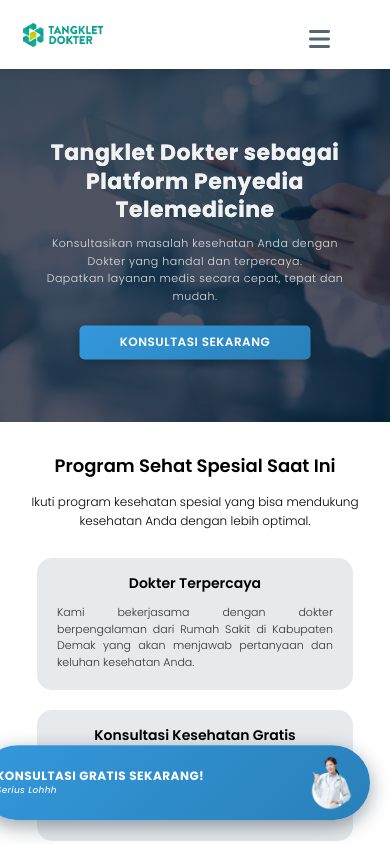
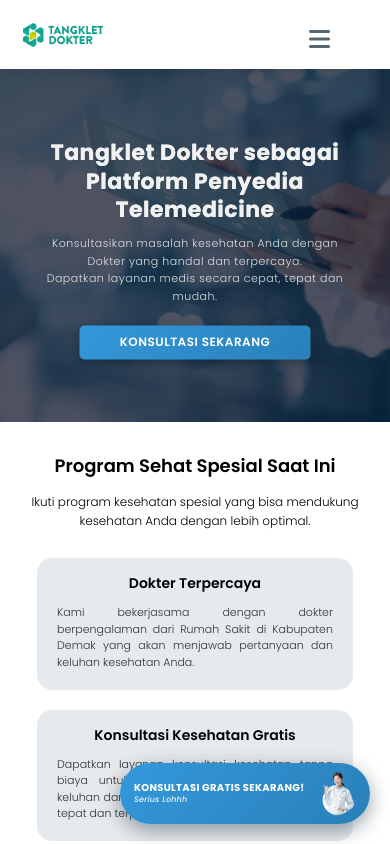
Before and after one commit to ekoandyan-ui/tangkletdokter, a plain HTML site: page index.html in a window 390 px wide. Shown: the top 844 px of the page. Drawn offline with Linux system fonts and the light colour scheme.

Commit message:
update 6 januari 2026

```diff
--- a/style.css
+++ b/style.css
@@ -87,22 +87,43 @@
   .floating-btn {
     bottom: 20px;
     right: 20px;
-        padding: 10px 16px;
-        gap: 10px;
-        border-radius: 40px;
+    padding: 8px 14px;
+    gap: 8px;
+    border-radius: 35px;
+
+    /* Properti tambahan untuk mengecilkan container */
+    max-width: 250px;
+    min-width: auto;
+    width: auto;
   }
 
+  /* Mengecilkan teks */
   .floating-text .main-text {
-        font-size: 12px;
+    font-size: 10px;
+    letter-spacing: 0.3px;
+    margin-bottom: 1px;
   }
 
   .floating-text .sub-text {
-        font-size: 9px;
+    font-size: 8px;
+    letter-spacing: 0.2px;
   }
 
+  /* Mengecilkan gambar */
   .floating-btn img {
-        width: 55px;
-        height: 55px;
+    width: 45px;
+    height: 45px;
+  }
+
+  /* Menyesuaikan animasi untuk ukuran lebih kecil */
+  .floating-btn {
+    animation: float 2.5s ease-in-out infinite;
+  }
+
+  /* Mengurangi efek hover untuk ukuran lebih kecil */
+  .floating-btn:hover {
+    transform: translateY(-2px);
+    box-shadow: 0 6px 20px rgba(0, 23, 37, 0.4);
   }
 }
 
@@ -111,7 +132,8 @@
   min-height: 100vh;
   width: 100%;
   max-width: 100%;
-    background-image: linear-gradient(rgba(4, 9, 30, 0.7), rgba(4, 9, 30, 0.7)), url(images/banner.jpg);
+  background-image: linear-gradient(rgba(4, 9, 30, 0.7), rgba(4, 9, 30, 0.7)),
+    url(images/banner.jpg);
   background-position: center;
   background-size: cover;
   position: relative;
@@ -243,7 +265,11 @@ nav img {
 .hero-btn:hover {
   transform: translateY(-4px);
   box-shadow: 0 10px 25px rgba(0, 23, 37, 0.4);
-    background: linear-gradient(135deg, #2980b9 0%, #1f6396 100%); /* Warna lebih tua */
+  background: linear-gradient(
+    135deg,
+    #2980b9 0%,
+    #1f6396 100%
+  ); /* Warna lebih tua */
 }
 
 /* Untuk tombol blue-btn */
@@ -253,7 +279,11 @@ nav img {
 }
 
 .blue-btn:hover {
-    background: linear-gradient(135deg, #1e90ff 0%, #1a7bc9 100%); /* Warna lebih tua */
+  background: linear-gradient(
+    135deg,
+    #1e90ff 0%,
+    #1a7bc9 100%
+  ); /* Warna lebih tua */
   box-shadow: 0 10px 25px rgba(0, 23, 37, 0.4);
 }
 
@@ -316,7 +346,6 @@ h3 {
   font-weight: 600;
   margin: 10px 0;
 }
-
 
 /* ==================== RUMAH SAKIT SECTION ==================== */
 .rumahsakit {
@@ -507,7 +536,6 @@ h3 {
   }
 }
 
-
 /* ==================== FASILITAS SECTION ==================== */
 .fasilitas {
   width: 80%;
@@ -520,12 +548,13 @@ h3 {
 .cta {
   margin: 100px auto;
   width: 80%;
-    background-image: linear-gradient(rgba(0, 0, 0, 0.7), rgba(0, 0, 0, 0.7)), url(images/tim_lanjutan.jpg);
+  background-image: linear-gradient(rgba(0, 0, 0, 0.7), rgba(0, 0, 0, 0.7)),
+    url(images/tim_lanjutan.jpg);
   background-position: center;
   background-size: cover;
   border-radius: 10px;
   text-align: center;
-    padding-top: 60px;    /* Kurangi dari 100px */
+  padding-top: 60px; /* Kurangi dari 100px */
   padding-bottom: 100px; /* Tetap 100px atau sesuai kebutuhan */
   padding-left: 0;
   padding-right: 0;
@@ -542,7 +571,8 @@ h3 {
 body.page-informasi .sub-header {
   height: 70vh;
   width: 100%;
-    background-image: linear-gradient(rgba(4, 9, 30, 0.7), rgba(4, 9, 30, 0.7)), url(images/informasi_rs.jpeg);
+  background-image: linear-gradient(rgba(4, 9, 30, 0.7), rgba(4, 9, 30, 0.7)),
+    url(images/informasi_rs.jpeg);
   background-position: center;
   background-size: cover;
   text-align: center;
@@ -582,7 +612,8 @@ body.page-informasi .about-col p {
 body.page-speling .sub-header {
   height: 70vh;
   width: 100%;
-    background-image: linear-gradient(rgba(4, 9, 30, 0.7), rgba(4, 9, 30, 0.7)), url(images/speling.png);
+  background-image: linear-gradient(rgba(4, 9, 30, 0.7), rgba(4, 9, 30, 0.7)),
+    url(images/speling.png);
   background-position: center;
   background-size: cover;
   text-align: center;
@@ -622,7 +653,8 @@ body.page-speling .about-col p {
 body.page-chat .sub-header {
   height: 90vh;
   width: 100%;
-    background-image: linear-gradient(rgba(4, 9, 30, 0.7), rgba(4, 9, 30, 0.7)), url(images/live_chat.jpg);
+  background-image: linear-gradient(rgba(4, 9, 30, 0.7), rgba(4, 9, 30, 0.7)),
+    url(images/live_chat.jpg);
   background-position: center;
   background-size: cover;
   text-align: center;
@@ -714,7 +746,6 @@ body.page-chat .text-box p {
   border-bottom: 2px solid #3498db;
 }
 
-
 /* ==================== FOOTER SECTION ==================== */
 .footer {
   width: 100%;
@@ -753,7 +784,7 @@ body.page-chat .text-box p {
 }
 
 .footer-col h4::after {
-    content: '';
+  content: "";
   position: absolute;
   bottom: -2px;
   left: 0;
@@ -865,7 +896,7 @@ body.page-chat .text-box p {
 }
 
 .quick-links a::before {
-    content: '→';
+  content: "→";
   position: absolute;
   left: 0;
   opacity: 0;
@@ -901,7 +932,7 @@ body.page-chat .text-box p {
 }
 
 .social-icon:hover {
-    background: #3498db;;
+  background: #3498db;
   transform: translateX(5px);
 }
 
@@ -993,7 +1024,6 @@ body.page-chat .text-box p {
   color: #3498db;
   font-weight: 600;
 }
-
 
 /* Responsive */
 @media (max-width: 992px) {
@@ -1261,7 +1291,6 @@ body.page-chat .text-box p {
     font-weight: 600;
     margin: 10px 0 10px; /* Tambah margin bawah */
     font-size: 14px; /* Ukuran font heading */
-
   }
 
   .course-col p {
@@ -1356,7 +1385,7 @@ body.page-chat .text-box p {
     background-color: transparent;
     padding: 0;
     font-size: 11px;
-        text-shadow: 1px 1px 3px rgba(0,0,0,0.5);
+    text-shadow: 1px 1px 3px rgba(0, 0, 0, 0.5);
   }
 }
 
```
Lines whose indentation alone changed are shown as unchanged.
